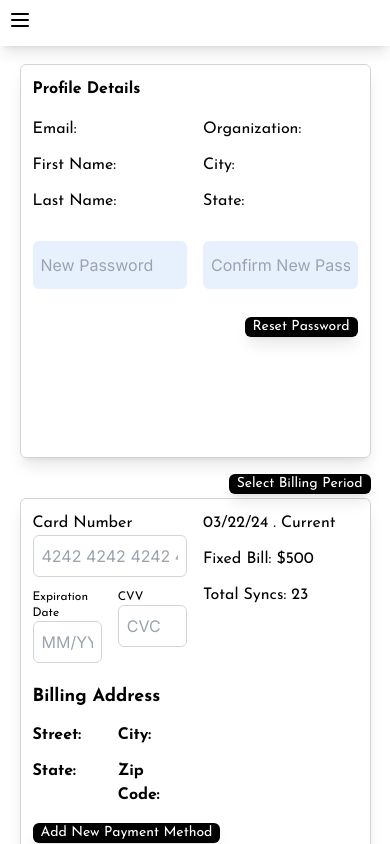
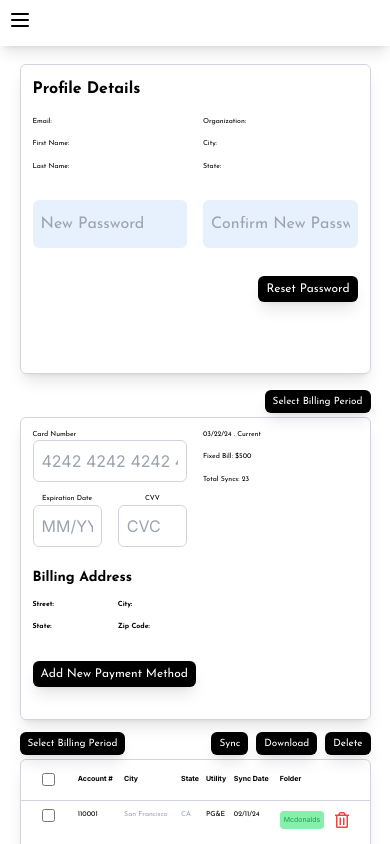
Before and after one commit to Meedux/GTM-Requirement, a Next.js app: page /settings in a window 390 px wide. Built offline with nearby package versions, Linux system fonts and the light colour scheme.

Commit message:
Responsive optimizations

```diff
--- a/components/Accounts.tsx
+++ b/components/Accounts.tsx
@@ -9,18 +9,18 @@ const Accounts = () => {
   const url = usePathname();
   return (
     <div className="mt-7 md:mt-0">
-      <div className={`flex flex-row ${url === '/retrieval' ? "justify-end" : "justify-between"} items-center w-[100%] lg:w-[110%]`}>
+      <div className={`flex flex-row ${url === '/retrieval' ? "justify-end" : url === "/settings"? "mt-1 lg:-mt-[2.2rem] justify-between" : "justify-between"} items-center w-[100%] lg:w-[110%]`}>
         <div className="">
           {url === "/home" && (
             <div className="flex items-center">
-              <button className="bg-black mb-1 px-1 py-1 text-white text-center p-2 rounded-md shadow-lg font-joseph-sans text-sm md:text-base">
+              <button className="bg-black mb-1 px-1 py-1 text-white text-center p-2 rounded-md shadow-lg font-joseph-sans text-xs md:text-base">
                 Move to Project
               </button>
             </div>
           )}
           {url === "/settings" && (
             <div className="flex items-center">
-              <button className="bg-black mb-1 px-2 py-1 text-white text-center p-2 rounded-md shadow-lg font-joseph-sans text-sm md:text-base">
+              <button className="bg-black mb-1 px-2 py-1 text-white text-center p-2 rounded-md shadow-lg font-joseph-sans text-[10px] md:text-base">
                 Select Billing Period
               </button>
             </div>
@@ -28,7 +28,7 @@ const Accounts = () => {
           {url === "/retrieval" && (
             <div className="flex w-full">
               <div className="flex justify-end">
-                <button className="bg-black mb-1 px-4 py-1 text-white text-center p-2 rounded-md shadow-lg font-joseph-sans text-sm md:text-base">
+                <button className="bg-black mb-1 px-4 py-1 text-white text-center p-2 rounded-md shadow-lg font-joseph-sans text-[10px] md:text-base">
                   Delete
                 </button>
               </div>
@@ -37,27 +37,17 @@ const Accounts = () => {
         </div>
 
         <div className={`${url === '/retrieval' ? "hidden" : "flex"}`}>
-          <button className="bg-black mb-1 mr-2 px-2 py-1 text-white text-center p-2 rounded-md shadow-lg font-joseph-sans text-xs md:text-base">
+          <button className="bg-black mb-1 mr-2 px-2 py-1 text-white text-center p-2 rounded-md shadow-lg font-joseph-sans text-[10px] md:text-base">
             Sync
           </button>
-          <button className="bg-black mb-1 mr-2 px-2 py-1 text-white text-center p-2 rounded-md shadow-lg font-joseph-sans text-xs md:text-base">
+          <button className="bg-black mb-1 mr-2 px-2 py-1 text-white text-center p-2 rounded-md shadow-lg font-joseph-sans text-[10px] md:text-base">
             Download
           </button>
-          <button className="bg-black mb-1 px-2 py-1 text-white text-center p-2 rounded-md shadow-lg font-joseph-sans text-xs md:text-base">
+          <button className="bg-black mb-1 px-2 py-1 text-white text-center p-2 rounded-md shadow-lg font-joseph-sans text-[10px] md:text-base">
             Delete
           </button>
         </div>
       </div>
-      {url === "/retrieval" && (
-        <div className="flex justify-between mt-1">
-          <span className="font-bold text-black font-joseph-sans">
-            Account Retrievals
-          </span>
-          <span className="font-bold text-black font-joseph-sans">
-            Queue Count: 1
-          </span>
-        </div>
-      )}
       <div className="border border-gray-300 rounded-md shadow-lg w-[100%] lg:w-[110%] card h-[90%] overflow-auto">
         <table className="w-full">
           <thead>
@@ -65,22 +55,22 @@ const Accounts = () => {
               <th className="px-4 py-2">
                 <input type="checkbox" />
               </th>
-              <th className="text-start text-black text-xs font-bold">
+              <th className="text-start text-black text-[7px] sm:text-xs font-bold">
                 Account #
               </th>
-              <th className="text-start text-black text-xs font-bold ">
-                City State
+              <th className="text-start text-black text-[7px] sm:text-xs font-bold ">
+                City
               </th>
-              <th className="text-start text-black text-xs font-bold ">
-                Zipcode
+              <th className="text-start text-black text-[7px] sm:text-xs font-bold ">
+                State
               </th>
-              <th className="text-start text-black text-xs font-bold ">
+              <th className="text-start text-black text-[7px] sm:text-xs font-bold ">
                 Utility
               </th>
-              <th className="text-start text-black text-xs font-bold ">
+              <th className="text-start text-black text-[7px] sm:text-xs font-bold ">
                 Sync Date
               </th>
-              <th className="text-start text-black text-xs font-bold ">
+              <th className="text-start text-black text-[7px] sm:text-xs font-bold ">
                 Folder
               </th>
             </tr>
@@ -88,7 +78,8 @@ const Accounts = () => {
           <tbody>
             <AccountTableRow
               accountNumber="110001"
-              cityState="San Francisco, CA"
+              city="San Francisco"
+              state="CA"
               utility="PG&E"
               date="02/11/24"
               folderName="Mcdonalds"
--- a/components/CardInfo.tsx
+++ b/components/CardInfo.tsx
@@ -5,7 +5,7 @@ const CardInfo = () => {
     <>
       <div className="">
         <div className="flex justify-end mb-1">
-          <button className="bg-black text-white px-2 rounded-md shadow-lg font-joseph-sans text-sm md:text-base">
+          <button className="bg-black text-white px-2 py-1 rounded-md shadow-lg font-joseph-sans text-[10px] md:text-base">
             Select Billing Period
           </button>
         </div>
@@ -15,66 +15,66 @@ const CardInfo = () => {
               <div className="flex flex-col mb-3">
                 <label
                   htmlFor="cardNumber"
-                  className="text-black font-joseph-sans"
+                  className="text-black text-[7px] sm:text-xs font-joseph-sans"
                 >
                   Card Number
                 </label>
                 <input
                   type="text"
                   id="cardNumber"
-                  className="border border-gray-300 rounded-md p-2"
+                  className="border border-gray-300 rounded-md p-2 text-black"
                   placeholder="4242 4242 4242 4242"
                 />
               </div>
               <div className="grid grid-cols-2 gap-4 mb-5">
-                <div className="flex flex-col">
+                <div className="flex flex-col justify-center items-center w-full">
                   <label
                     htmlFor="expirationDate"
-                    className="text-black text-xs font-joseph-sans"
+                    className="text-black text-[7px] sm:text-xs whitespace-nowrap font-joseph-sans"
                   >
                     Expiration Date
                   </label>
                   <input
                     type="text"
                     id="expirationDate"
-                    className="border border-gray-300 rounded-md p-2"
+                    className="border border-gray-300 rounded-md p-2 w-full"
                     placeholder="MM/YY"
                   />
                 </div>
-                <div className="flex flex-col">
+                <div className="flex flex-col justify-center items-center w-full text-black">
                   <label
                     htmlFor="cvv"
-                    className="text-black text-xs font-joseph-sans"
+                    className="text-black text-[7px] sm:text-xs font-joseph-sans"
                   >
                     CVV
                   </label>
                   <input
                     type="text"
                     id="cvv"
-                    className="border border-gray-300 rounded-md p-2"
+                    className="border border-gray-300 rounded-md p-2 w-full text-black"
                     placeholder="CVC"
                   />
                 </div>
               </div>
 
               <div>
-                <p className="font-bold text-black text-lg mb-3 font-joseph-sans">
+                <p className="font-bold text-black text-[14px] sm:text-lg mb-3 font-joseph-sans">
                   Billing Address
                 </p>
                 <div className="grid grid-cols-2 gap-4">
                   <div className="flex flex-col">
-                    <span className="text-black font-bold font-joseph-sans mb-3">
+                    <span className="text-black text-[7px] sm:text-xs font-bold font-joseph-sans mb-3">
                       Street:{" "}
                     </span>
-                    <span className="text-black font-bold font-joseph-sans mb-3">
+                    <span className="text-black text-[7px] sm:text-xs font-bold font-joseph-sans mb-3">
                       State:{" "}
                     </span>
                   </div>
                   <div className="flex flex-col">
-                    <span className="text-black font-bold font-joseph-sans mb-3">
+                    <span className="text-black text-[7px] sm:text-xs font-bold font-joseph-sans mb-3">
                       City:{" "}
                     </span>
-                    <span className="text-black font-bold font-joseph-sans">
+                    <span className="text-black text-[7px] sm:text-xs font-bold font-joseph-sans">
                       Zip Code:{" "}
                     </span>
                   </div>
@@ -82,20 +82,20 @@ const CardInfo = () => {
               </div>
             </div>
             <div className="flex flex-col">
-              <span className="text-black font-joseph-sans mb-3">
+              <span className="text-black text-[7px] sm:text-base font-joseph-sans mb-3">
                 03/22/24 . Current
               </span>
-              <span className="text-black font-joseph-sans mb-3">
+              <span className="text-black text-[7px] sm:text-base font-joseph-sans mb-3">
                 Fixed Bill: $500
               </span>
-              <span className="text-black font-joseph-sans mb-7">
+              <span className="text-black text-[7px] sm:text-base font-joseph-sans mb-7">
                 Total Syncs: 23
               </span>
             </div>
           </div>
 
-          <div className="flex justify-start mb-3">
-            <button className="bg-black text-white px-2 rounded-md shadow-lg font-joseph-sans text-sm md:text-base">
+          <div className="flex justify-start">
+            <button className="bg-black text-white px-2 py-1 text-[12px] sm:text-sm rounded-md shadow-lg font-joseph-sans">
               Add New Payment Method
             </button>
           </div>
--- a/components/ProfileDetails.tsx
+++ b/components/ProfileDetails.tsx
@@ -10,33 +10,33 @@ const ProfileDetails = () => {
       </div>
       <div className="grid grid-cols-2 gap-4 mb-4">
         <div className="flex flex-col">
-          <span className="text-black font-joseph-sans mb-3">Email: </span>
-          <span className="text-black font-joseph-sans mb-3">First Name: </span>
-          <span className="text-black font-joseph-sans mb-7">Last Name: </span>
+          <span className="text-black font-joseph-sans mb-3 text-[7px] sm:text-xs">Email: </span>
+          <span className="text-black font-joseph-sans mb-3 text-[7px] sm:text-xs">First Name: </span>
+          <span className="text-black font-joseph-sans mb-7 text-[7px] sm:text-xs">Last Name: </span>
 
           <input
             type="password"
-            className="p-2 rounded-md h-[3rem] bg-[#E7F1FE] mb-3"
+            className="p-2 rounded-md h-[3rem] bg-[#E7F1FE] mb-3 text-black font-joseph-sans"
             placeholder="New Password"
           />
         </div>
         <div className="flex flex-col">
-          <span className="text-black font-joseph-sans mb-3">
+          <span className="text-black font-joseph-sans mb-3 text-[7px] sm:text-xs">
             Organization:{" "}
           </span>
-          <span className="text-black font-joseph-sans mb-3">City: </span>
-          <span className="text-black font-joseph-sans mb-7">State: </span>
+          <span className="text-black font-joseph-sans mb-3 text-[7px] sm:text-xs">City: </span>
+          <span className="text-black font-joseph-sans mb-7 text-[7px] sm:text-xs">State: </span>
 
           <input
             type="password"
-            className="p-2 rounded-md h-[3rem] bg-[#E7F1FE] mb-3"
+            className="p-2 rounded-md h-[3rem] bg-[#E7F1FE] mb-3 text-black font-joseph-sans"
             placeholder="Confirm New Password"
           />
         </div>
       </div>
 
       <div className="flex justify-end">
-        <button className="bg-black text-white px-2 rounded-md shadow-lg font-joseph-sans text-sm md:text-base">
+        <button className="bg-black text-white px-2 py-1 rounded-md shadow-lg font-joseph-sans text-[12px] sm:text-sm">
           Reset Password
         </button>
       </div>
--- a/components/TableRow/AccountTableRow.tsx
+++ b/components/TableRow/AccountTableRow.tsx
@@ -3,13 +3,15 @@ import { FaRegTrashAlt } from "react-icons/fa";
 
 const AccountTableRow = ({
     accountNumber,
-    cityState,
+    city,
+    state,
     utility,
     date,
     folderName,
 }: {
     accountNumber: string;
-    cityState: string;
+    city: string;
+    state: string;
     utility: string;
     date: string;
     folderName: string;
@@ -19,18 +21,16 @@ const AccountTableRow = ({
       <td className="px-4 py-2 flex items-center justify-center">
         <input type="checkbox" />
       </td>
-      <td className="text-sm  text-black font-joseph-sans">{accountNumber}</td>
-      <td className="text-sm  text-black font-joseph-sans">{cityState}</td>
-      <td className="text-sm  text-black font-joseph-sans">{utility}</td>
-      <td className=" text-black font-joseph-sans"></td>
-      <td className="text-sm  text-black font-joseph-sans">{date}</td>
-      <td className="">
-        <span className="text-sm bg-green-300 text-green-600 py-1 px-2 rounded">
+      <td className="text-[7px] sm:text-xs text-black font-joseph-sans">{accountNumber}</td>
+      <td className="text-[7px] sm:text-xs text-gray-400 font-joseph-sans">{city}</td>
+      <td className="text-[7px] sm:text-xs text-gray-400 font-joseph-sans">{state}</td>
+      <td className="text-[7px] sm:text-xs text-black font-joseph-sans">{utility}</td>
+      <td className="text-[7px] sm:text-xs text-black font-joseph-sans">{date}</td>
+      <td className="flex items-center justify-start">
+        <span className="text-[7px] sm:text-xs p-1 bg-green-300 text-green-600 sm:py-1 sm:px-2 rounded">
           {folderName}
         </span>
-      </td>
-      <td className="flex justify-center items-center mr-[20px]">
-        <FaRegTrashAlt className="text-red-500" />
+        <FaRegTrashAlt className="text-red-500 ml-[10px]" />
       </td>
     </tr>
   );
--- a/components/TableRow/FolderTableRow.tsx
+++ b/components/TableRow/FolderTableRow.tsx
@@ -14,13 +14,13 @@ const FolderTableRow = ({
         <td className="px-4 py-2 flex justify-center items-center h-full">
           <input type="checkbox" />
         </td>
-        <td className="px-4 py-2 font-bold text-black font-joseph-sans text-xs md:text-sm ">
+        <td className="px-4 py-2 font-bold text-black font-joseph-sans text-[7px] sm:text-sm ">
           <div className="flex cursor-pointer hover:text-[#00A2FF]">
             <FaRegFolder className="text-black hover:text-[#00A2FF] mr-2" />
             {folderName}
           </div>
         </td>
-        <td className="px-4 py-2 font-bold text-black font-joseph-sans text-xs md:text-sm">
+        <td className="px-4 py-2 font-bold text-black font-joseph-sans text-[7px] sm:text-sm">
           {date}
         </td>
         <td className="flex justify-center items-center mr-[50px]">
```
Also changed, not shown: components/AccountData.tsx (+14 -14 lines), components/FolderData.tsx (+5 -5 lines), components/Retrieval/AccountsTable.tsx (+9 -9 lines), components/TableRow/RetrievalAccountTableRow.tsx (+7 -7 lines).
